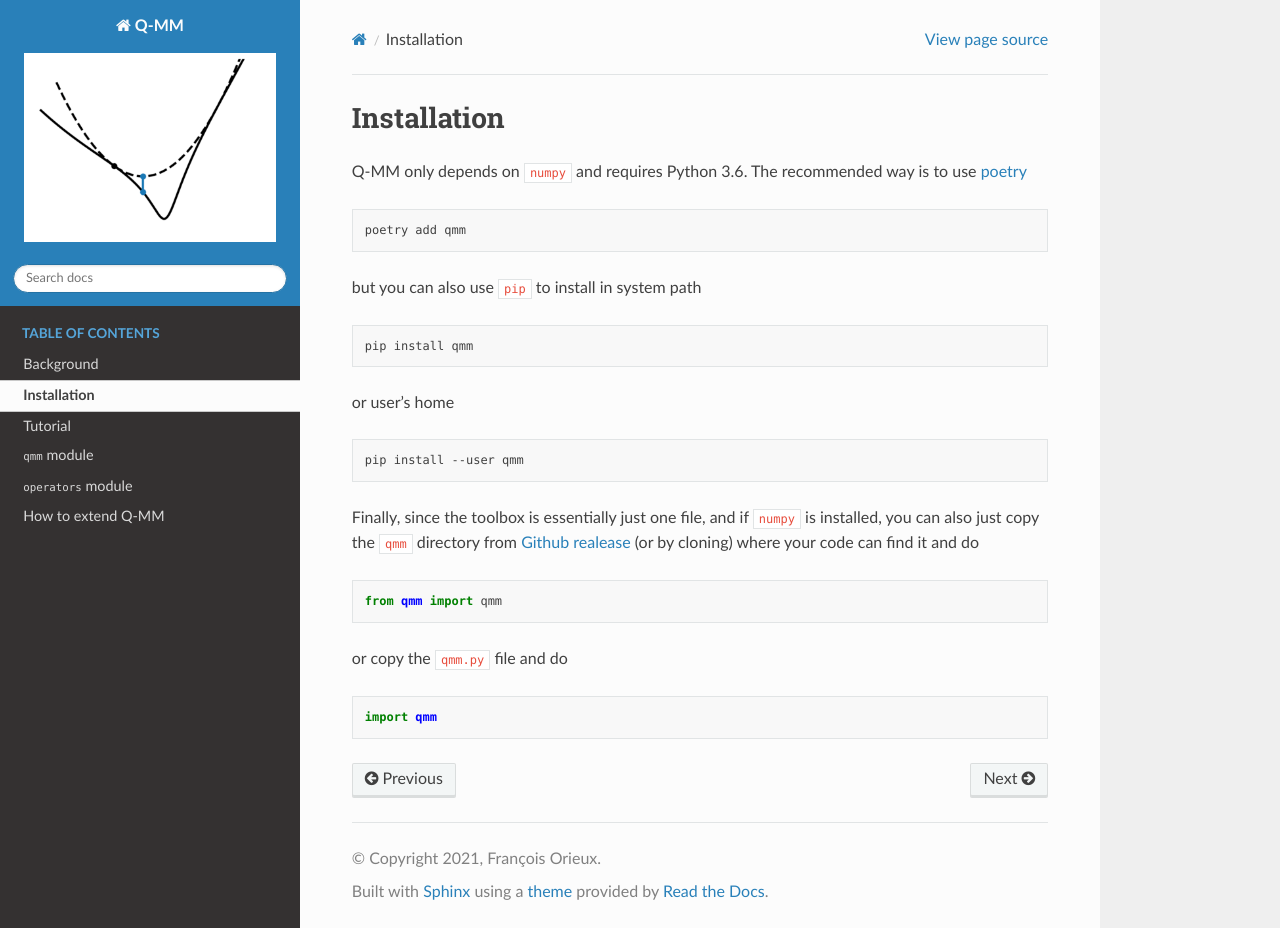
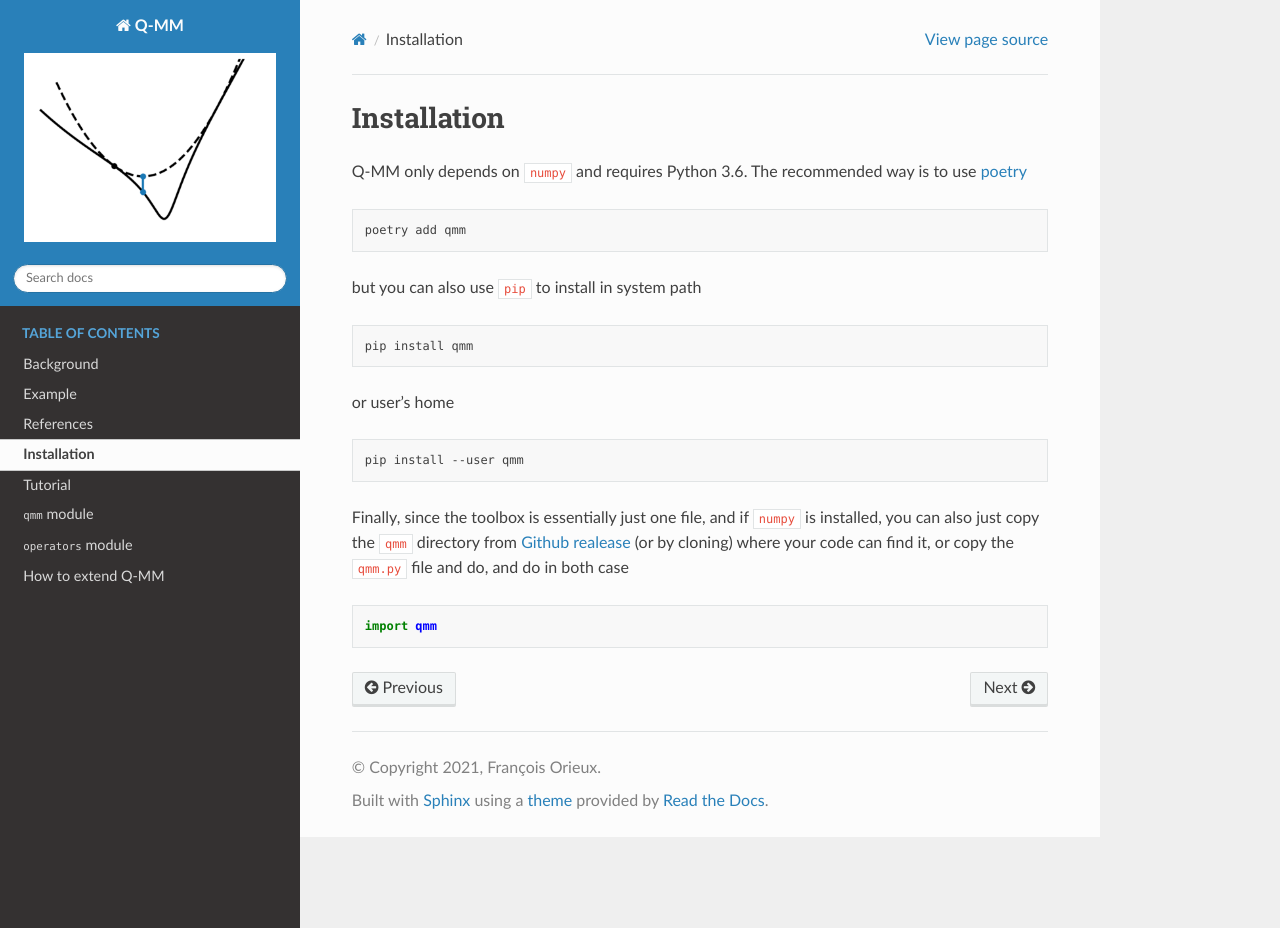
Before and after one commit to forieux/qmm, a Sphinx documentation site: the page built from docs/installation.rst, in a window 1280 px wide and 928 px high. Built offline with Sphinx 7.4.7 and the Read the Docs theme 2.0.0, drawn with Linux system fonts in a browser that asks for light colours.

```diff
--- a/README.rst
+++ b/README.rst
@@ -103,7 +103,7 @@ implement ``φ`` and ``Objective`` object that implements ``μ ψ(V·x - ω)``
 
 .. code:: python
 
-   from qmm import qmm
+   import qmm
    phi = qmm.Huber(delta=10)  # φ
 
    data_adeq = qmm.QuadObjective(H, Ht, HtH, data=data)  # ||y - H·x||²
--- a/docs/background.rst
+++ b/docs/background.rst
@@ -1,10 +1,9 @@
 Background
-==========
+----------
 
 Q-MM is Python toolbox to optimise objective functions like
 
 .. math::
-
    J(x) = \sum_k \mu_k \Psi_k(V_k x - \omega_k)
 
 where :math:`x` is the unknown of size :math:`N`, :math:`V_k` a matrix or linear
@@ -35,7 +34,7 @@ are not coercive.
        import numpy as np
        import matplotlib.pyplot as plt
 
-       from qmm import qmm
+       import qmm
 
        u = np.linspace(-10, 10, 1000)
 
--- a/docs/conf.py
+++ b/docs/conf.py
@@ -133,6 +133,11 @@ htmlhelp_basename = "Q-MMdoc"
 
 
 # -- Options for LaTeX output ------------------------------------------------
+latex_theme = "manual"
+
+# latex_toplevel_sectioning = "section"
+
+latex_logo = "qmm.png"
 
 latex_engine = "xelatex"
 
--- a/docs/installation.rst
+++ b/docs/installation.rst
@@ -23,13 +23,7 @@ or user's home
 Finally, since the toolbox is essentially just one file, and if ``numpy`` is
 installed, you can also just copy the ``qmm`` directory from `Github realease
 <https://github.com/forieux/qmm/releases>`_ (or by cloning) where your code can
-find it and do
-
-.. code-block:: python
-
-   from qmm import qmm
-
-or copy the ``qmm.py`` file and do
+find it, or copy the ``qmm.py`` file and do, and do in both case
 
 .. code-block:: python
 
--- a/docs/tutorial.rst
+++ b/docs/tutorial.rst
@@ -68,7 +68,7 @@ for instance
 
 .. code-block:: python
 
-   from qmm.qmm import Huber, Objective, QuadObjective, mmmg
+   from qmm import Huber, Objective, QuadObjective, mmmg
    phi = Huber(delta=10)
 
 Several losses are implemented, see :doc:`Background <background>` and the
--- /dev/null
+++ b/qmm/__init__.py
@@ -0,0 +1,3 @@
+__version__ = "0.5.0"
+
+from .qmm import *
```
Also changed, not shown: docs/index.rst (+14 -12 lines), 3 other files.
